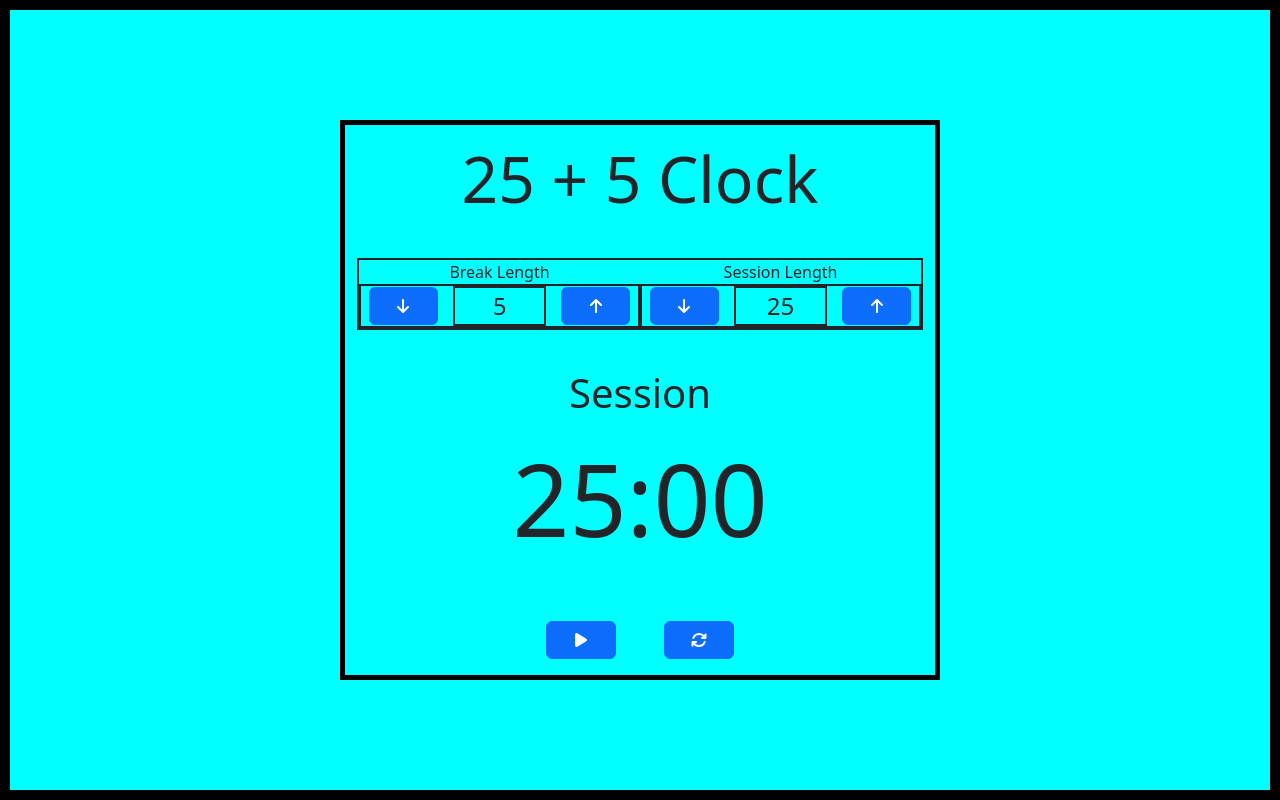
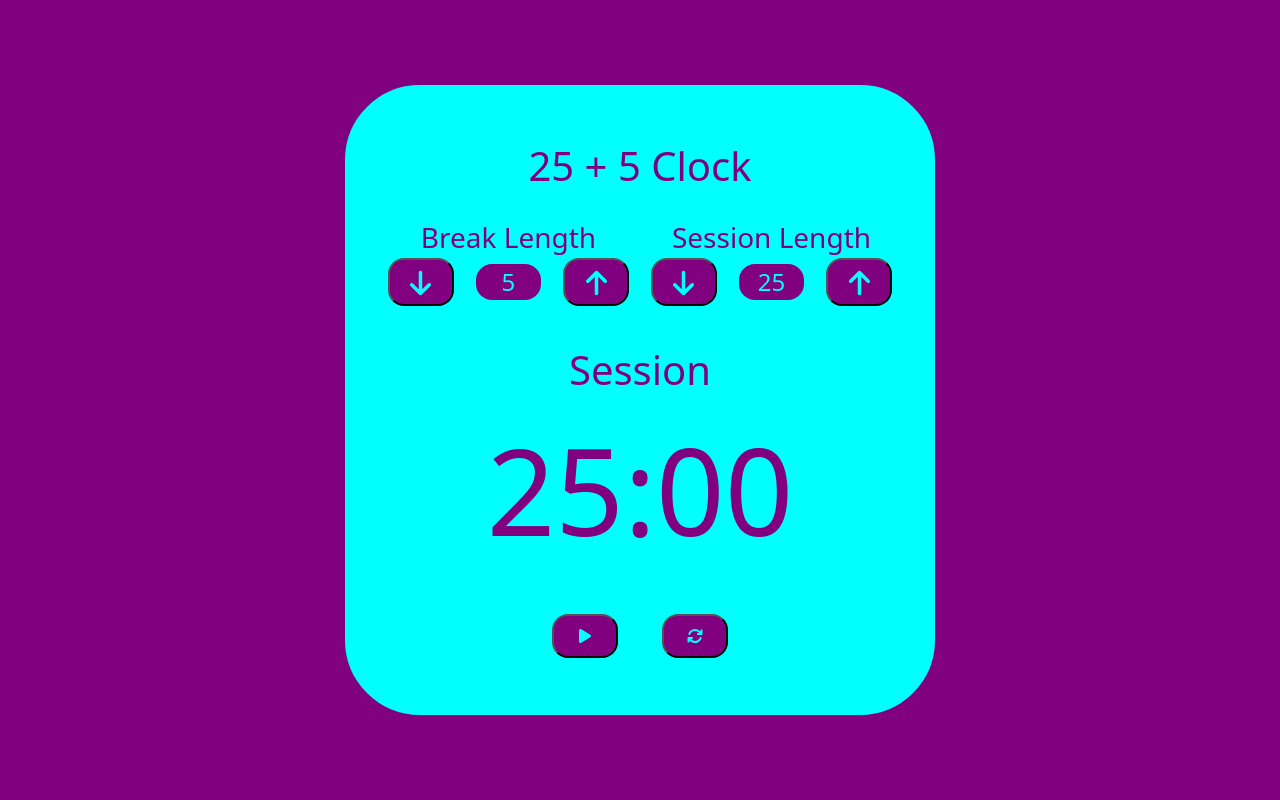
Before and after one commit to vishal-gits/FCC-25-5clock, a React (Vite) app: page / in a window 1280 px wide. Built offline with nearby package versions, Linux system fonts and the light colour scheme.

Commit message:
7th commit - All tests cleared, css done

```diff
--- a/src/App.jsx
+++ b/src/App.jsx
@@ -44,7 +44,7 @@ function App() {
         id="inner"
         className="container d-flex flex-column align-items-center justify-content-around"
       >
-        <h1 className="display-3 text-center">25 + 5 Clock</h1>
+        <h1 className="text-center fontColor">25 + 5 Clock</h1>
         <Track parameters={parameters} />
         <TimerDisplay parameters={parameters} />
         <StartStop parameters={parameters} />
--- a/src/Components/StartStop.jsx
+++ b/src/Components/StartStop.jsx
@@ -64,7 +64,7 @@ const StartStop = ({ parameters }) => {
       <div className="row row-cols-3 justify-content-evenly">
         <button
           id="start_stop"
-          className=" btn btn-primary w-25 col"
+          className=" w-25 custombg col"
           onClick={handleClick}
         >
           {timerMode.status === "pause" ? (
@@ -74,11 +74,7 @@ const StartStop = ({ parameters }) => {
           )}
         </button>
 
-        <button
-          id="reset"
-          className=" btn btn-primary w-25 col"
-          onClick={handleClick}
-        >
+        <button id="reset" className=" w-25 custombg col" onClick={handleClick}>
           <FontAwesomeIcon icon={faArrowsRotate} />
         </button>
       </div>
--- a/src/Components/TimerDisplay.jsx
+++ b/src/Components/TimerDisplay.jsx
@@ -14,7 +14,7 @@ const TimerDisplay = ({ parameters }) => {
     audioRef,
   } = parameters;
 
-  console.log(intervalIdRef.current);
+  // console.log(intervalIdRef.current);
 
   // if (!displayRef.current && !intervalIdRef.current) {
   //   console.log(initialRef.current.session);
@@ -34,7 +34,7 @@ const TimerDisplay = ({ parameters }) => {
   const updateTime = updateDisplay(trackLength);
 
   useEffect(() => {
-    console.log("inside update Timer useEffect");
+    // console.log("inside update Timer useEffect");
     setDisplayTime({
       ...displayTime,
       mins: updateTime.mins,
@@ -45,8 +45,8 @@ const TimerDisplay = ({ parameters }) => {
   // START TIMER FUNCTION
 
   useEffect(() => {
-    console.log(timerMode);
-    console.log("inside start timer useEffect");
+    // console.log(timerMode);
+    // console.log("inside start timer useEffect");
     if (timerMode.status == "pause") {
       clearInterval(intervalIdRef.current);
     }
@@ -74,10 +74,13 @@ const TimerDisplay = ({ parameters }) => {
     <section>
       <div>
         <div>
-          <p id="timer-label" className="text-center fs-1 p-0 m-0">
+          <p
+            id="timer-label"
+            className="text-center fs-1 p-0 m-0 mt-3 fontColor"
+          >
             {timerMode.track == "session" ? "Session" : "Break"}
           </p>
-          <p id="time-left">
+          <p id="time-left" className="fontColor">
             {displayTime.mins}:{displayTime.seconds}
             <audio
               id="beep"
--- a/src/Components/Track.jsx
+++ b/src/Components/Track.jsx
@@ -6,29 +6,26 @@ const Track = ({ parameters }) => {
   const { trackLength, setTrackLength, timerMode } = parameters;
 
   return (
-    <section id="session" className="container border border-2 border-dark">
+    <section id="session" className="container">
       <div className="row row-cols-2">
-        <div className="col text-center" id="break-label">
+        <div className="col text-center fs-3 fontColor" id="break-label">
           Break Length
-          <div className="row row-cols-3 justify-content-around align-items-center border border-2 border-dark">
+          <div className="row row-cols-3 justify-content-around align-items-center ">
             <button
               id="break-decrement"
-              className="col btn btn-primary w-25"
+              className="col w-25 custombg"
               onClick={(event) =>
                 handleTrackLength(event, setTrackLength, timerMode)
               }
             >
               <FontAwesomeIcon icon={faArrowDown} />
             </button>
-            <span
-              id="break-length"
-              className="fs-4 border border-2 border-dark"
-            >
+            <span id="break-length" className="fs-4 w-25 custombg">
               {trackLength.breakLength}
             </span>
             <button
               id="break-increment"
-              className="col btn btn-primary w-25"
+              className="col w-25 custombg"
               onClick={(event) =>
                 handleTrackLength(event, setTrackLength, timerMode)
               }
@@ -38,27 +35,24 @@ const Track = ({ parameters }) => {
           </div>
         </div>
 
-        <div className="col text-center" id="session-label">
+        <div className="col text-center fs-3 fontColor" id="session-label">
           Session Length
-          <div className="row row-cols-3 justify-content-around align-items-center border border-2 border-dark">
+          <div className="row row-cols-3 justify-content-around align-items-center ">
             <button
               id="session-decrement"
-              className="col btn btn-primary w-25"
+              className="col w-25 custombg"
               onClick={(event) =>
                 handleTrackLength(event, setTrackLength, timerMode)
               }
             >
               <FontAwesomeIcon icon={faArrowDown} />
             </button>
-            <span
-              id="session-length"
-              className="fs-4 border border-2 border-dark"
-            >
+            <span id="session-length" className="fs-4 w-25 custombg">
               {trackLength.sessionLength}
             </span>
             <button
               id="session-increment"
-              className="col btn btn-primary w-25"
+              className="col w-25 custombg"
               onClick={(event) =>
                 handleTrackLength(event, setTrackLength, timerMode)
               }
--- a/src/scss/custom.scss
+++ b/src/scss/custom.scss
@@ -2,21 +2,41 @@
   font-family: system-ui, -apple-system, BlinkMacSystemFont, "Segoe UI", Roboto,
     Oxygen, Ubuntu, Cantarell, "Open Sans", "Helvetica Neue", sans-serif;
 }
+
+.fontColor {
+  color: purple;
+}
+
 #outer {
   min-height: 100vh;
-  border: 10px solid black;
+  border: 10px solid purple;
   padding: 0px;
   margin: 0px;
-  background-color: aqua;
+  background-color: purple;
 }
 #inner {
-  height: 70vh;
+  height: 80vh;
   width: 600px;
-  border: 5px solid black;
+  border: 5px solid purple;
+  border-radius: 5rem;
+  background-color: aqua;
+  padding: 3rem 2rem;
 }
 
 #time-left {
-  font-size: 100px;
+  font-size: 120px;
+}
+
+.custombg {
+  background-color: purple;
+  color: aqua;
+  // border-color: yellow;
+  border-radius: 1rem;
+}
+
+#reset,
+#start_stop {
+  padding: 0.5rem 1rem;
 }
 
 @import "../../node_modules/bootstrap/scss/bootstrap.scss";
```
Also changed, not shown: src/Functions.jsx (+8 -8 lines), src/css/custom.min.css, 2 other files (tests, documents, lock files or other folders).
